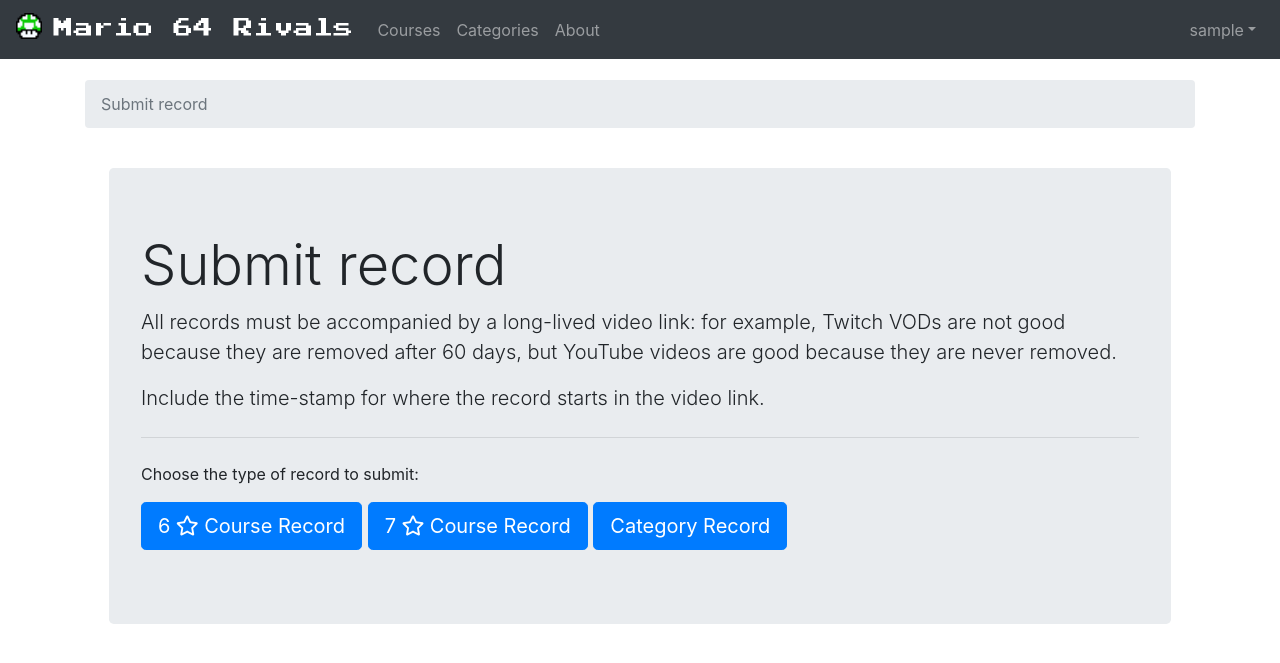
After one commit to mwiens91/mario-64-rivals, a Django app: page /submit-record/ in a window 1280 px wide. The commit adds this page. Shown: the top 663 px of the page. Run offline with Django 3.2, Linux system fonts and the light colour scheme; the visitor is signed in with stand-in values (Sample User, id 1); some libraries are stand-ins or nearby versions.

Commit message:
Add menu page for submitting records

```diff
--- a/leaderboards/templates/leaderboards/base.html
+++ b/leaderboards/templates/leaderboards/base.html
@@ -70,6 +70,7 @@ main navigation links.
 									<div class="dropdown-divider"></div>
 							{% endif %}
 							<a class="dropdown-item" href="{% url "account-edit-profile" %}">Account settings</a>
+							<a class="dropdown-item" href="{% url "record-submit-home" %}">Submit record</a>
 
 							<a class="dropdown-item" href="{% url "logout" %}">Sign out</a>
 						</div>
--- /dev/null
+++ b/leaderboards/templates/leaderboards/submit_record_home.html
@@ -0,0 +1,22 @@
+{% extends "leaderboards/base.html" %}
+
+{% block subtitle %} - submit record{% endblock %}
+
+{% block breadcrumbs %}
+	<li class="breadcrumb-item active">Submit record</li>
+{% endblock %}
+
+{% block content %}
+<div class="jumbotron">
+	<h1 class="display-4">Submit record</h1>
+	<p class="lead">All records must be accompanied by a long-lived video link: for example, Twitch VODs are not good because they are removed after 60 days, but YouTube videos are good because they are never removed.</p>
+	<p class="lead">Include the time-stamp for where the record starts in the video link.</p>
+	<hr class="my-4">
+	<p>Choose the type of record to submit:</p>
+	<div class="lead">
+		<a class="btn btn-primary btn-lg" style="margin-bottom: 0.5em" href="#" role="button">6 <i class="far fa-star"></i> Course Record</a>
+		<a class="btn btn-primary btn-lg" style="margin-bottom: 0.5em" href="#" role="button">7 <i class="far fa-star"></i> Course Record</a>
+		<a class="btn btn-primary btn-lg" style="margin-bottom: 0.5em" href="#" role="button">Category Record</a>
+	</div>
+</div>
+{% endblock %}
--- a/leaderboards/urls.py
+++ b/leaderboards/urls.py
@@ -22,4 +22,5 @@ urlpatterns = [
     path(r'courses/<int:course_number>/seven-star-records/', views.CourseDetailSevenStarRecords.as_view(), name='course-detail-seven-star-records'),
     path(r'login/', auth_views.LoginView.as_view(template_name='leaderboards/login.html'), name='login'),
     path(r'logout/', auth_views.LogoutView.as_view(), name='logout'),
+    path(r'submit-record/', views.RecordSubmitHome.as_view(), name='record-submit-home'),
 ]
--- a/leaderboards/views.py
+++ b/leaderboards/views.py
@@ -30,6 +30,11 @@ class ProfileEdit(LoginRequiredMixin, FormView):
         self.request.user.save()
 
         return super().form_valid(form)
+
+
+class RecordSubmitHome(LoginRequiredMixin, TemplateView):
+    """A view for the about page."""
+    template_name = "leaderboards/submit_record_home.html"
 
 
 class About(TemplateView):
```
